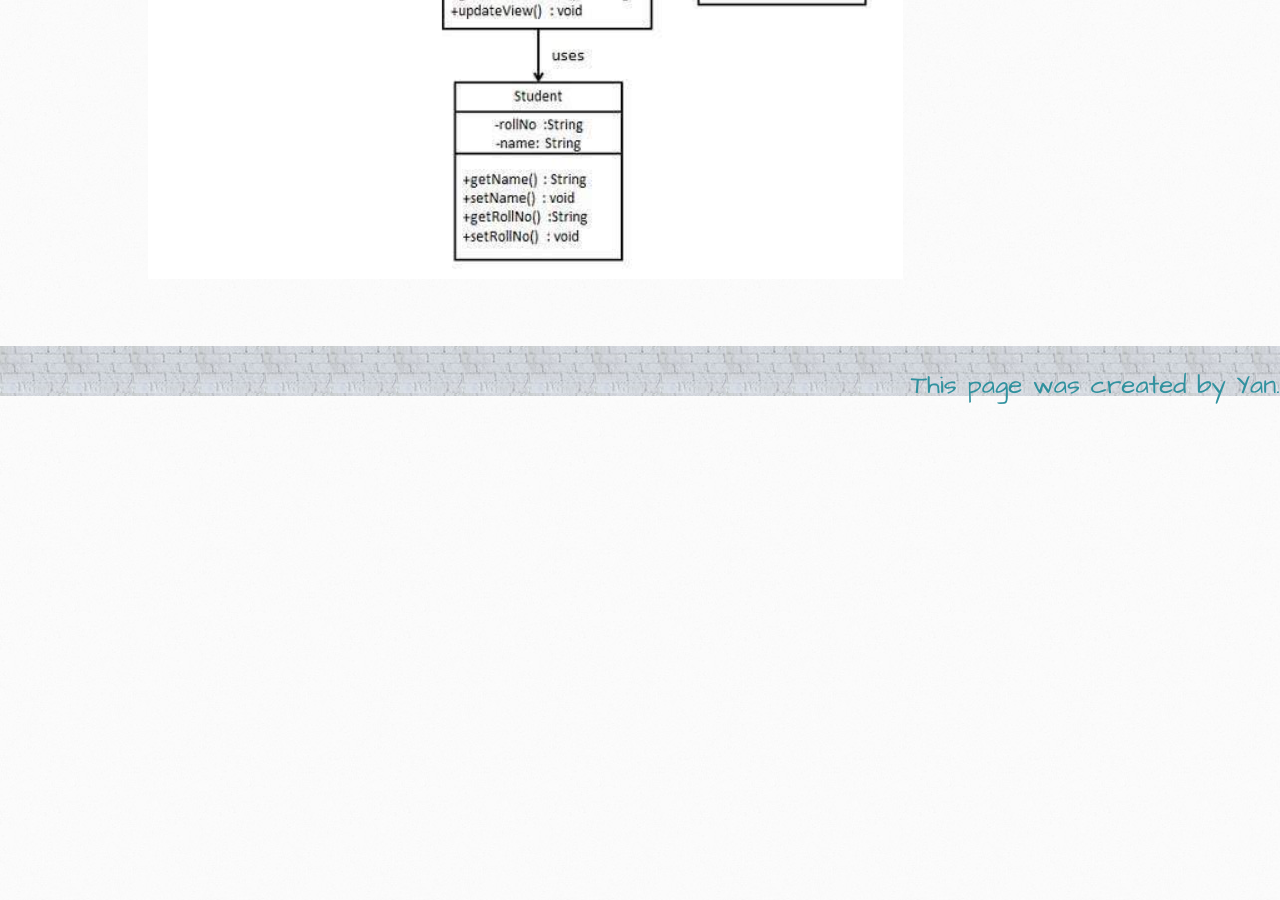
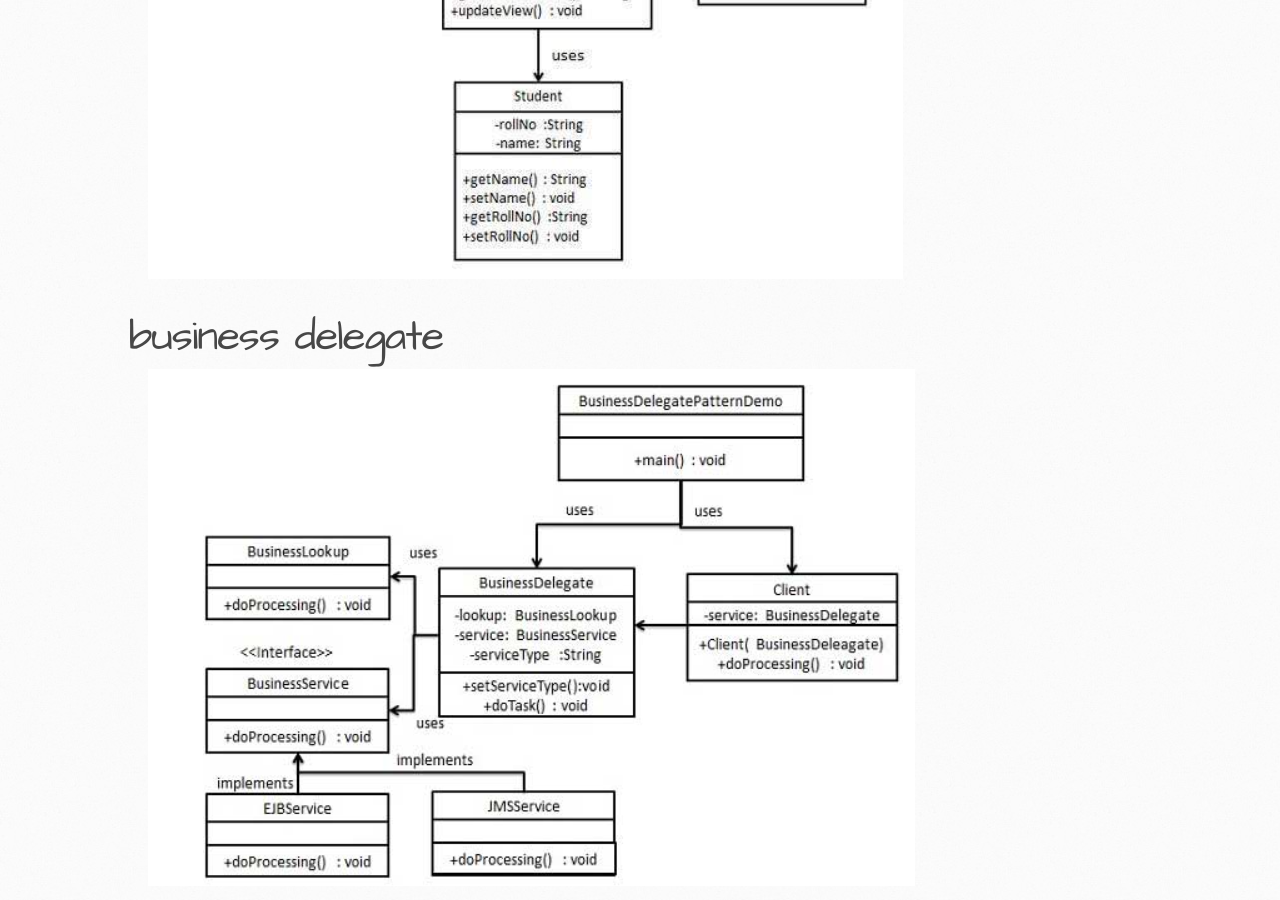
Before and after one commit to itcraftme/itcraftme, a Jekyll site: the page built from docs/it/designpattern.md, in a window 1280 px wide and 900 px high, scrolled down 13340 px. Built offline with Jekyll 4.4.1, drawn with Linux system fonts in a browser that asks for light colours; our own code applies the rules of GitHub Pages for plain Markdown files; before the commit the page ends 13745 px from its top, so only the background shows below that.

Commit message:
add business delegate to design pattern

```diff
--- a/docs/it/designpattern.md
+++ b/docs/it/designpattern.md
@@ -53,3 +53,5 @@
 ![visitor design pattern](./images/designpattern\visitor.png)
 # MVC（Model-View-Controller）
 ![MVC design pattern](./images/designpattern\MVC.png)
+# business delegate
+![business delegate design pattern](./images/designpattern\businessdelegate.png)
```
Also changed, not shown: docs/it/images/designpattern/businessdelegate.png (added).
